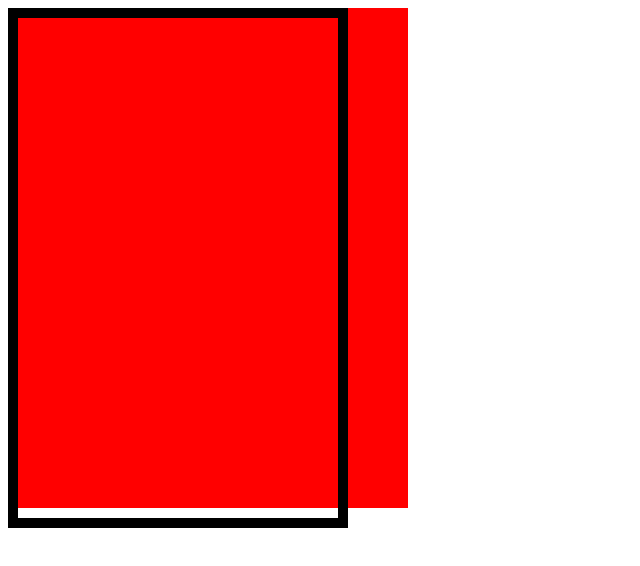
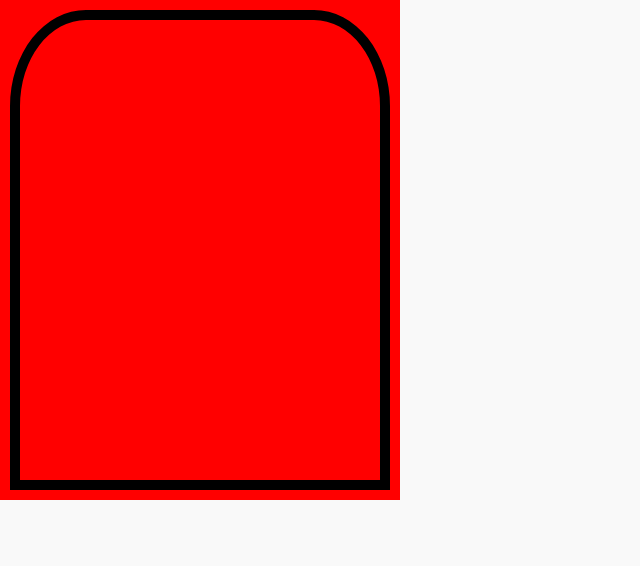
Before and after one commit to Patrikmagalhaes/conselhos_frontend, a React (Vite) app: page / in a window 1280 px wide. Shown: the top 566 px of the page, without its empty margins (0-640 px from the left). Built offline with nearby package versions, Linux system fonts and the light colour scheme.

Commit message:
feat(carousel) create div

```diff
--- a/src/App.tsx
+++ b/src/App.tsx
@@ -1,12 +1,15 @@
 import { BrowserRouter, Route, Routes } from 'react-router-dom'
 import './App.css'
 import SelectCharacter from './screens/SelectCharacter'
+import { GlobalStyle } from './styles/GlobalStyle'
 
 function App() {
 
   return (
     <>
+    <GlobalStyle/>
       <BrowserRouter>
+
         <Routes>
           <Route path='/' element={<SelectCharacter />} />
         </Routes>
--- a/src/screens/SelectCharacter/styles.ts
+++ b/src/screens/SelectCharacter/styles.ts
@@ -6,12 +6,14 @@
 
 height: 500px;
 width: 400px;
+padding: 10px;
 `
 
 export const BorderUpLapide = styled.div`
 
 border: 10px solid black;
-width: 80%;
-
+width: 100%;
 height: 100%;
+border-top-right-radius:20%;
+border-top-left-radius:20%;
 `
--- a/src/styles/GlobalStyle.ts
+++ b/src/styles/GlobalStyle.ts
@@ -0,0 +1,28 @@
+import { createGlobalStyle } from 'styled-components'
+
+export const GlobalStyle = createGlobalStyle`
+  *,
+  *::before,
+  *::after {
+    box-sizing: border-box;
+    margin: 0;
+    padding: 0;
+  }
+
+  body {
+    font-family: system-ui, -apple-system, 'Segoe UI', Roboto, sans-serif;
+    background-color: #f9f9f9;
+    color: #333;
+    line-height: 1.5;
+  }
+
+  a {
+    text-decoration: none;
+    color: inherit;
+  }
+
+  img {
+    max-width: 100%;
+    display: block;
+  }
+`
```
